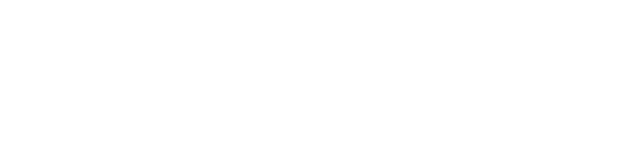
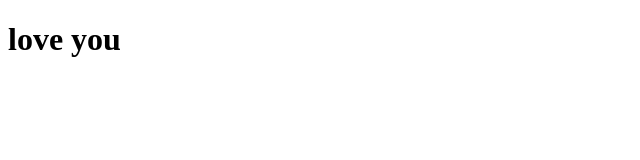
Before and after one commit to apumia1/my-third-men, a plain HTML site: page index.html in a window 1280 px wide. Shown: the whole page, without its empty margins (0-640 px from the left). Drawn offline with Linux system fonts and the light colour scheme.

Commit message:
first da

```diff
--- a/index.html
+++ b/index.html
@@ -9,6 +9,7 @@
 </head>
 
 <body>
+    <h1>love you</h1>
 
 </body>
 
```
